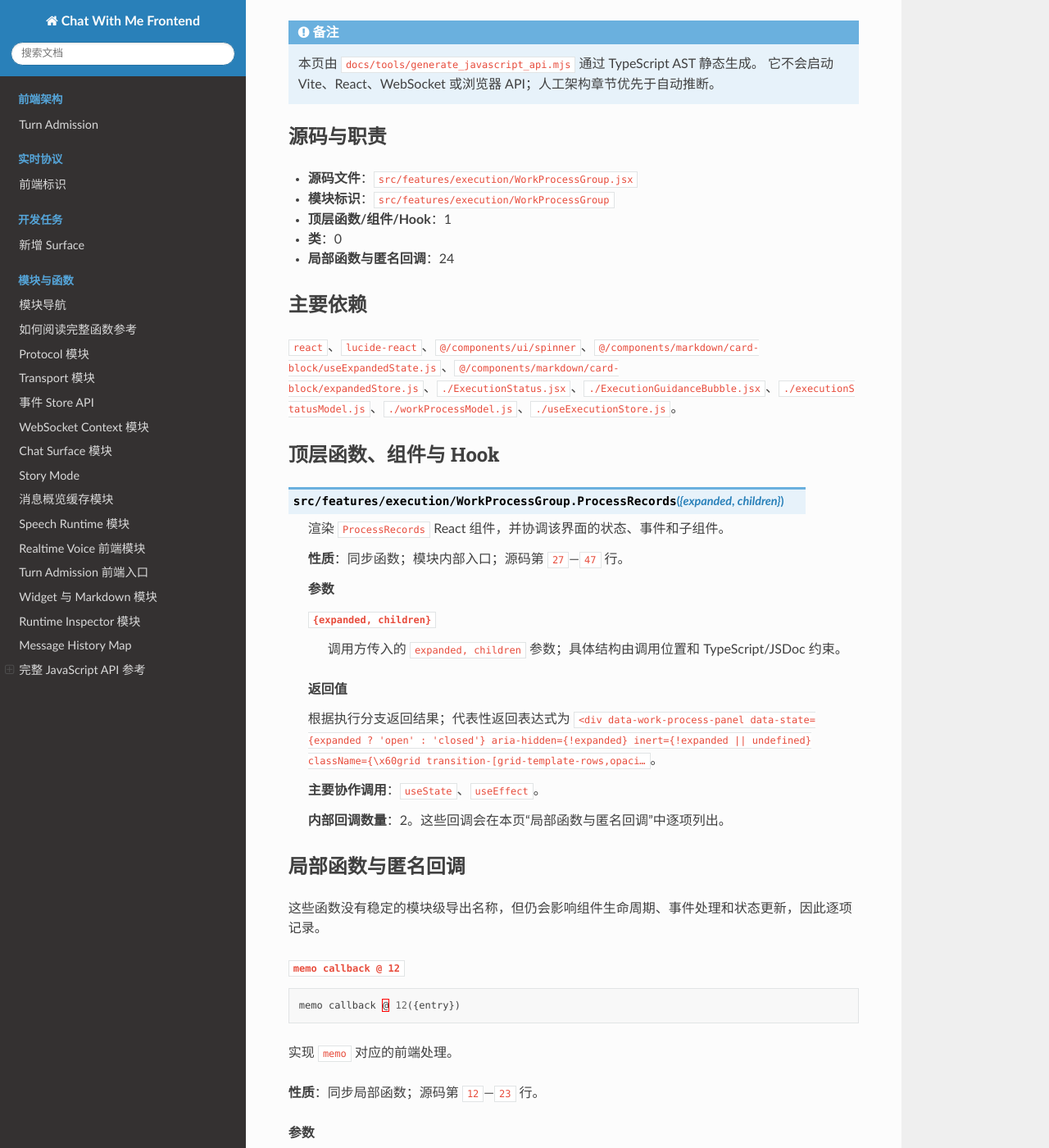
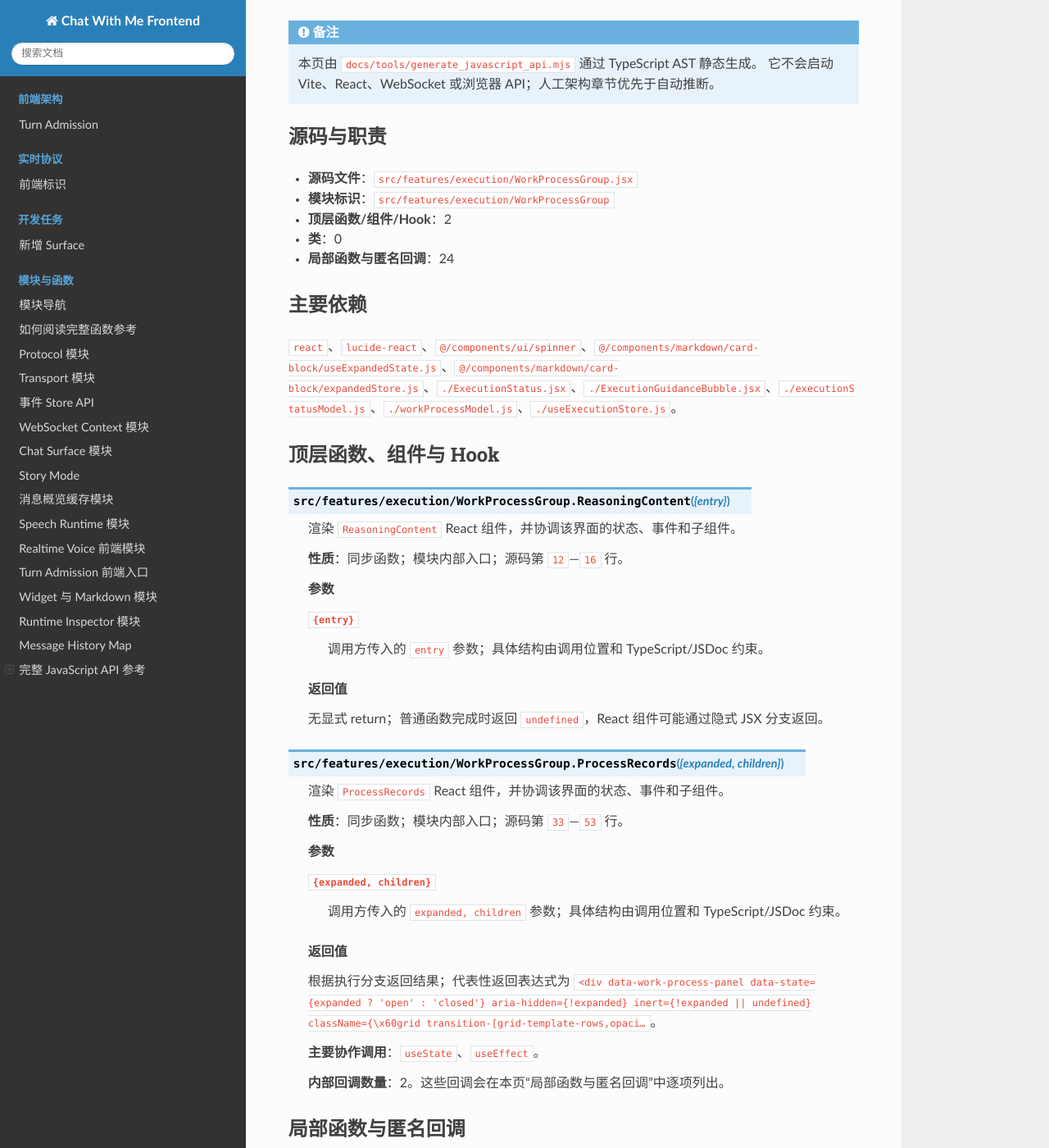
Before and after one commit to wojiaoyishang/chat-with-me, a Sphinx documentation site: the page built from docs/source/api/javascript/features/execution/WorkProcessGroup.rst, in a window 1280 px wide and 1400 px high, scrolled down 220 px. Shown: the whole window at 82% size. Built offline with Sphinx 7.4.7 and the Read the Docs theme 3.1.0, drawn with Linux system fonts in a browser that asks for light colours; pages that are not in the unit, such as notebooks, are missing from menus; some of the changed text lies outside the part shown.

```diff
--- a/docs/source/api/javascript/GENERATION_SUMMARY.txt
+++ b/docs/source/api/javascript/GENERATION_SUMMARY.txt
@@ -2,4 +2,4 @@
 modules=430
 groups=9
 failures=0
-function_nodes=7960
+function_nodes=7961
--- a/docs/source/api/javascript/features/execution/WorkProcessGroup.rst
+++ b/docs/source/api/javascript/features/execution/WorkProcessGroup.rst
@@ -15,7 +15,7 @@
 
 * **源码文件**：``src/features/execution/WorkProcessGroup.jsx``
 * **模块标识**：``src/features/execution/WorkProcessGroup``
-* **顶层函数/组件/Hook**：1
+* **顶层函数/组件/Hook**：2
 * **类**：0
 * **局部函数与匿名回调**：24
 
@@ -27,13 +27,30 @@
 顶层函数、组件与 Hook
 --------------------------------------------------------------------------------
 
-.. CWM-AST-FUNCTION src/features/execution/WorkProcessGroup.jsx:1627:2696:FUNCTION
+.. CWM-AST-FUNCTION src/features/execution/WorkProcessGroup.jsx:731:946:FUNCTION
+
+.. js:function:: ReasoningContent({entry})
+
+   渲染 ``ReasoningContent`` React 组件，并协调该界面的状态、事件和子组件。
+
+   **性质**：同步函数；模块内部入口；源码第 ``12``—``16`` 行。
+
+   **参数**
+
+   ``{entry}``
+      调用方传入的 ``entry`` 参数；具体结构由调用位置和 TypeScript/JSDoc 约束。
+
+   **返回值**
+
+   无显式 return；普通函数完成时返回 ``undefined``，React 组件可能通过隐式 JSX 分支返回。
+
+.. CWM-AST-FUNCTION src/features/execution/WorkProcessGroup.jsx:1799:2868:FUNCTION
 
 .. js:function:: ProcessRecords({expanded, children})
 
    渲染 ``ProcessRecords`` React 组件，并协调该界面的状态、事件和子组件。
 
-   **性质**：同步函数；模块内部入口；源码第 ``27``—``47`` 行。
+   **性质**：同步函数；模块内部入口；源码第 ``33``—``53`` 行。
 
    **参数**
 
@@ -53,17 +70,17 @@
 
 这些函数没有稳定的模块级导出名称，但仍会影响组件生命周期、事件处理和状态更新，因此逐项记录。
 
-.. CWM-AST-FUNCTION src/features/execution/WorkProcessGroup.jsx:736:1470:FUNCTION
+.. CWM-AST-FUNCTION src/features/execution/WorkProcessGroup.jsx:978:1642:FUNCTION
 
-.. rubric:: ``memo callback @ 12``
+.. rubric:: ``memo callback @ 18``
 
 .. code-block:: javascript
 
-   memo callback @ 12({entry})
+   memo callback @ 18({entry})
 
 实现 ``memo`` 对应的前端处理。
 
-**性质**：同步局部函数；源码第 ``12``—``23`` 行。
+**性质**：同步局部函数；源码第 ``18``—``29`` 行。
 
 **参数**
 
@@ -78,17 +95,17 @@
 
 **内部回调数量**：1。这些回调也会在本页逐项说明。
 
-.. CWM-AST-FUNCTION src/features/execution/WorkProcessGroup.jsx:913:949:FUNCTION
+.. CWM-AST-FUNCTION src/features/execution/WorkProcessGroup.jsx:1155:1191:FUNCTION
 
-.. rubric:: ``onClick callback @ 15``
+.. rubric:: ``onClick callback @ 21``
 
 .. code-block:: javascript
 
-   onClick callback @ 15()
+   onClick callback @ 21()
 
 处理 ``Click`` 用户交互或运行时事件。
 
-**性质**：同步局部函数；源码第 ``15``—``15`` 行；所属函数 ``memo callback @ 12``。
+**性质**：同步局部函数；源码第 ``21``—``21`` 行；所属函数 ``memo callback @ 18``。
 
 **参数**
 
@@ -480,7 +497,7 @@
 
 无显式 return；普通函数完成时返回 ``undefined``，React 组件可能通过隐式 JSX 分支返回。
 
-.. CWM-AST-FUNCTION src/features/execution/WorkProcessGroup.jsx:4668:4839:FUNCTION
+.. CWM-AST-FUNCTION src/features/execution/WorkProcessGroup.jsx:5039:5210:FUNCTION
 
 .. rubric:: ``navigate``
 
--- a/docs/source/api/javascript/features/index.rst
+++ b/docs/source/api/javascript/features/index.rst
@@ -854,7 +854,7 @@
      - 2
      - ``src/features/execution/WidgetResponseDetails.jsx``
    * - :doc:`src/features/execution/WorkProcessGroup </api/javascript/features/execution/WorkProcessGroup>`
-     - 1
+     - 2
      - 0
      - 24
      - ``src/features/execution/WorkProcessGroup.jsx``
--- a/docs/source/api/javascript/index.rst
+++ b/docs/source/api/javascript/index.rst
@@ -11,7 +11,7 @@
 --------------------------------------------------------------------------------
 
 * 源码模块：430
-* 顶层函数、组件与 Hook：1403
+* 顶层函数、组件与 Hook：1404
 * 类方法：39
 * 局部函数与匿名回调：6518
 
--- a/docs/source/modules/chat_surface.rst
+++ b/docs/source/modules/chat_surface.rst
@@ -44,6 +44,10 @@
 
 Thinking 卡片仍是可见展示层；跨 Turn reasoning 的精确持久化与 Provider 序列化属于后端职责，前端不得从
 Thinking 卡文本重新构造 ``reasoning_content``。
+
+首轮已启用思考的请求在等待首包时显示“分析中”提示，即使正文和工具尚未出现。
+单独的分析提示默认收起，点击一次展开实时公开文本；没有公开文本时明确显示等待或未提供说明。
+分析与后续工具沿用同一工作过程分组，完成后显示“分析完成”；不将后端、加密续接或占位文案作为分析正文。
 
 消息协调与 ACK 规则
 --------------------------------------------------------------------------------
```
Also changed, not shown: other parts of docs/source/api/javascript/features/execution/WorkProcessGroup.rst (+85 -85 lines), 2 other files.
